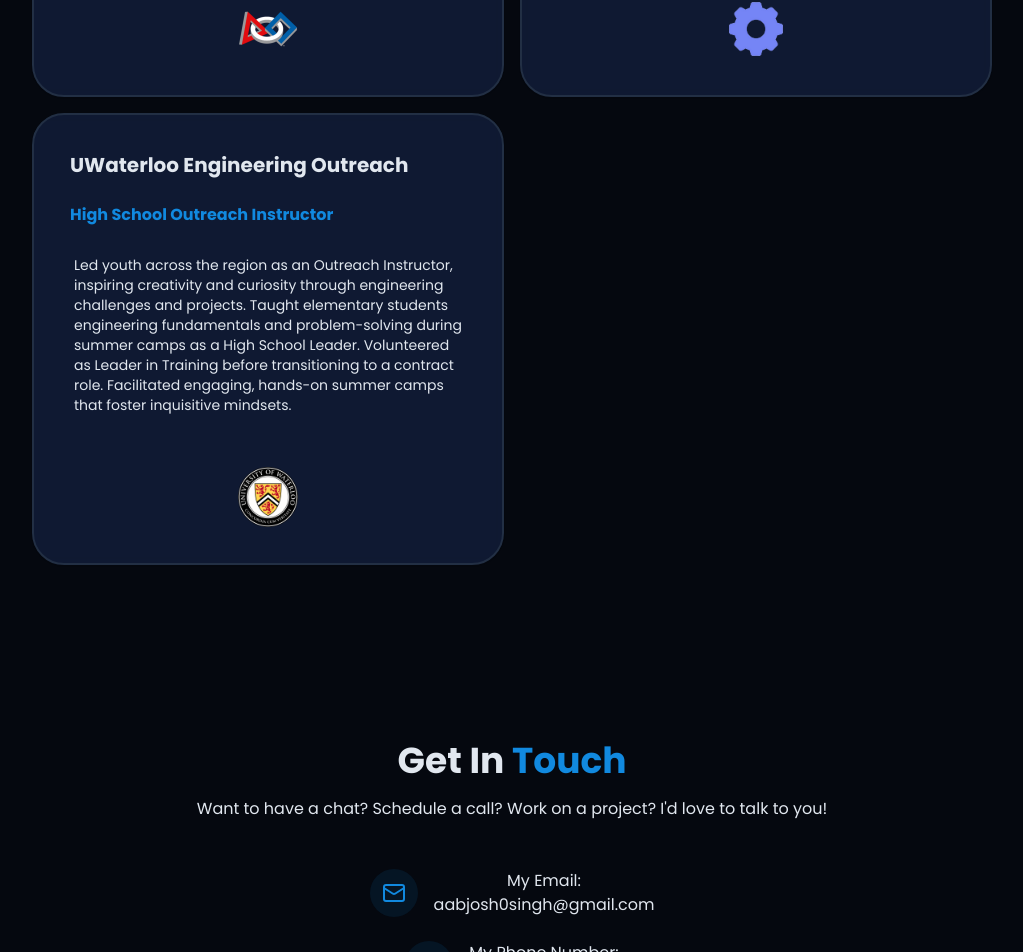
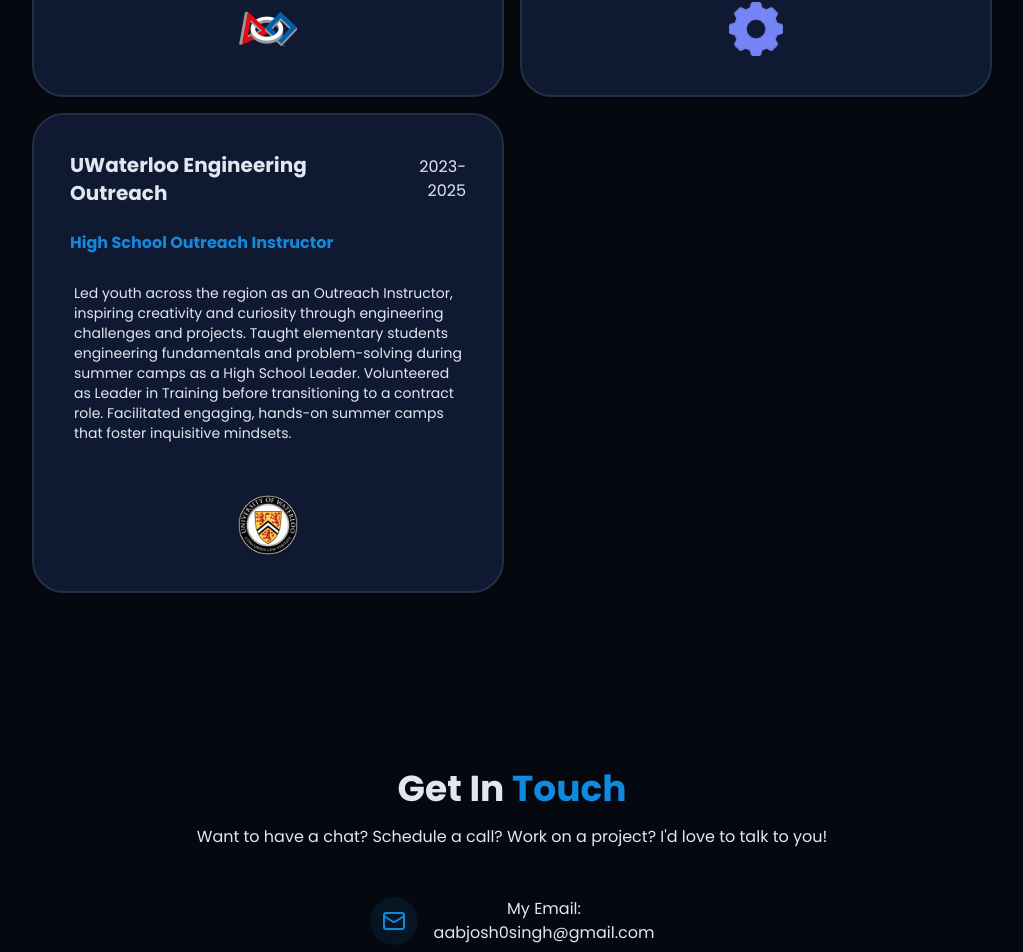
Before and after one commit to Aabjosh/Aabjosh-s-Portfolio, a React (Vite) app: page / in a window 1280 px wide. Shown: the part 5943-6895 px from the top of the page, without its empty margins (128-1151 px from the left). Built offline with nearby package versions, Linux system fonts and the light colour scheme.

Commit message:
Update ExperienceSection.jsx

```diff
--- a/src/components/ExperienceSection.jsx
+++ b/src/components/ExperienceSection.jsx
@@ -53,6 +53,7 @@
     {
         id: 5,
         name: "UWaterloo Engineering Outreach",
+        timeframe: "2023-2025",
         position: "High School Outreach Instructor",
         picture: "/work/University_of_Waterloo_seal.png",
         external: "https://uwaterloo.ca/engineering-outreach",
```
